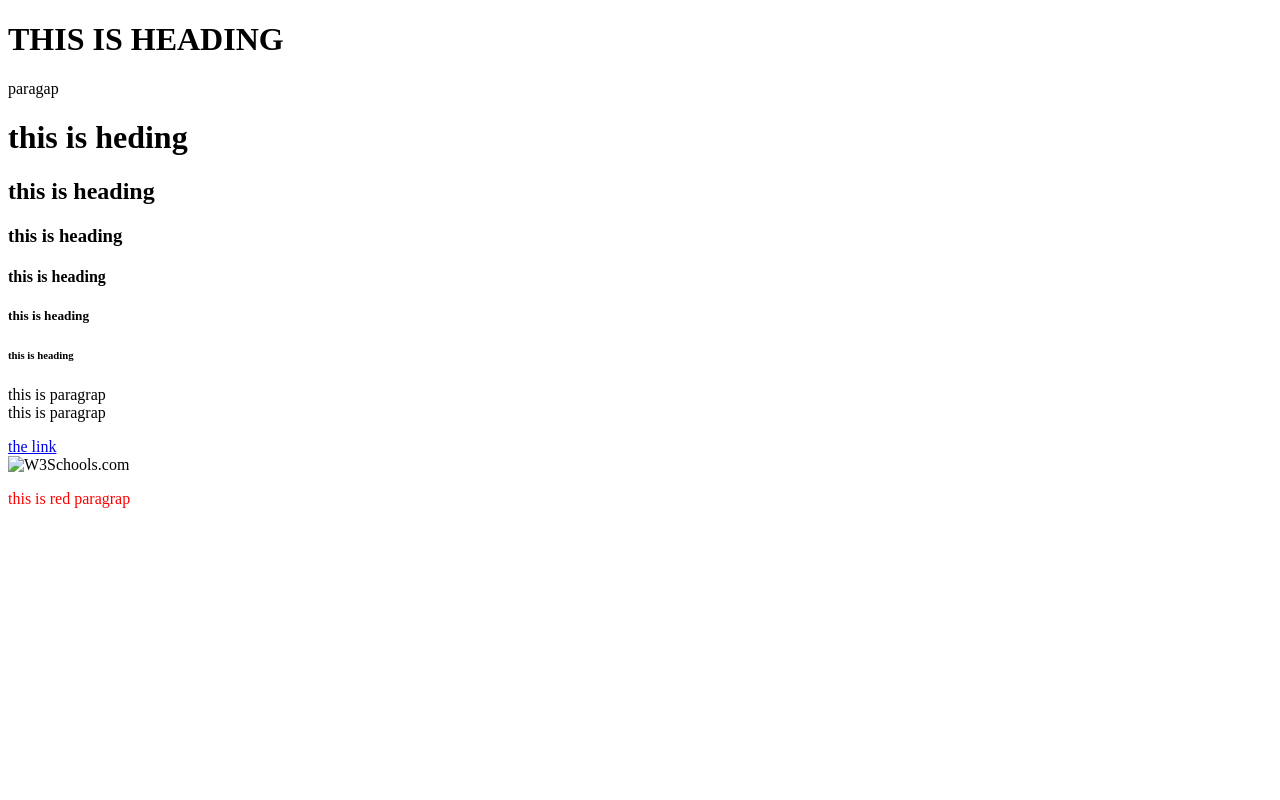
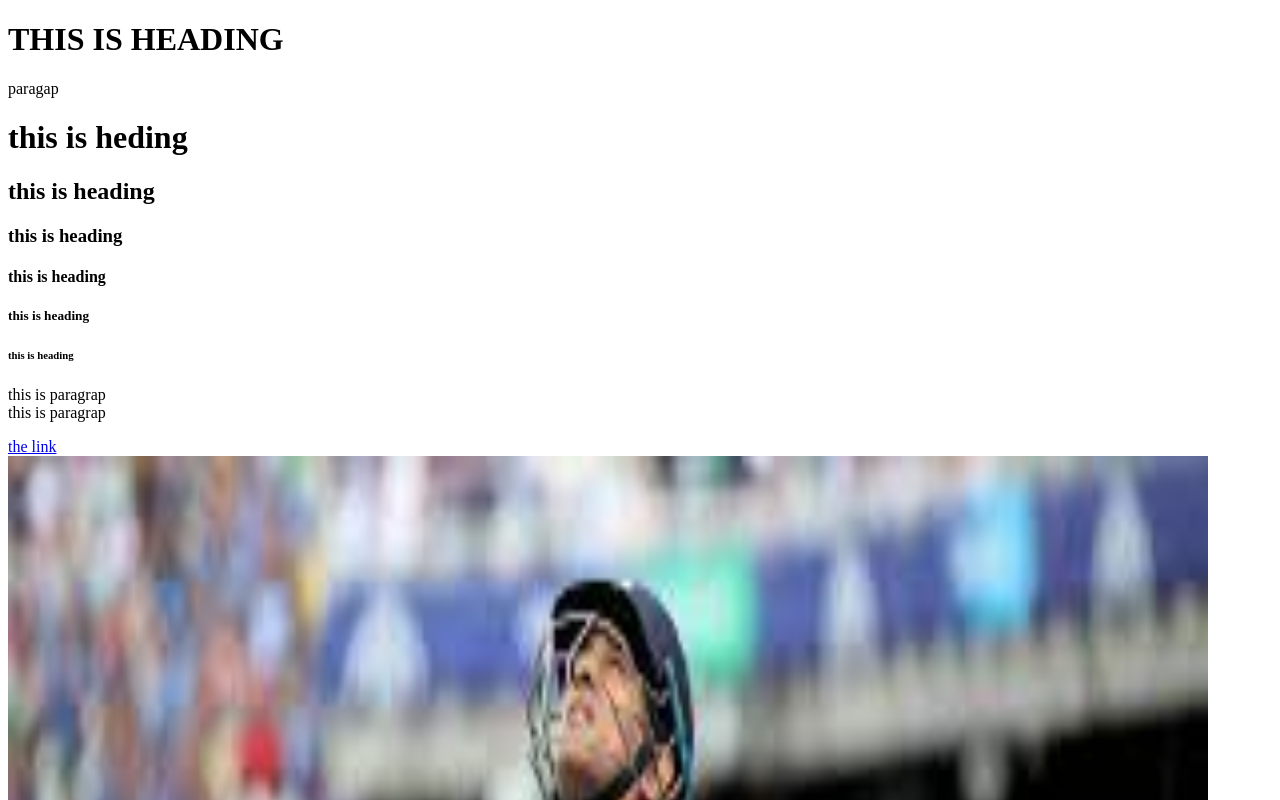
Before and after one commit to akashpavi22041999/w3school-learn-html, a plain HTML site: page index.html in a window 1280 px wide. Shown: the top 800 px of the page. Drawn offline with Linux system fonts and the light colour scheme.

```diff
--- a/index.html
+++ b/index.html
@@ -20,7 +20,7 @@
 
   </p>
   <a href="https://www.w3schools.com"> the link</a> <br>
-  <img src="w3schools.jpg" alt="W3Schools.com" width="104" height="142">
+  <img src="download.jpg" alt="W3Schools.com" width="1200" height="1300">
   <p style="color: red;">this is red paragrap</p>
 
 </body>
```
Also changed, not shown: download.jpg (added).
